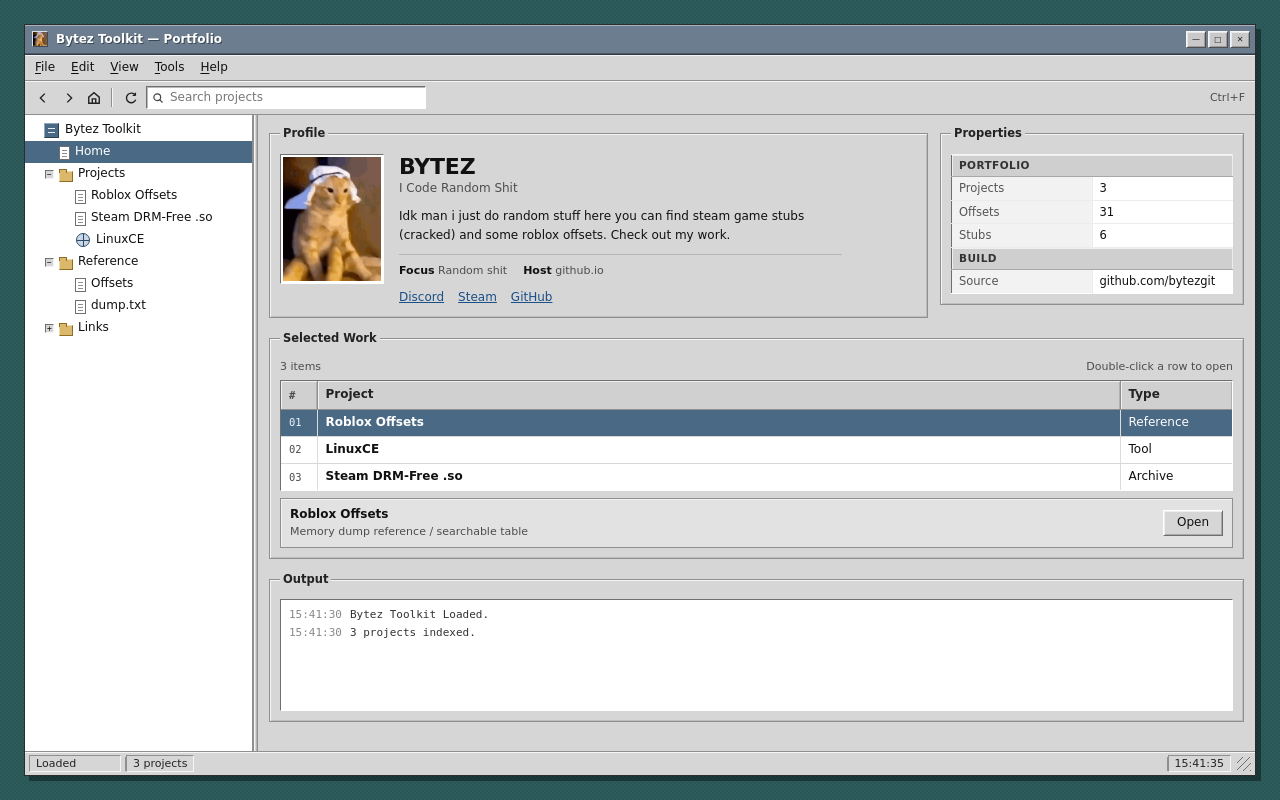
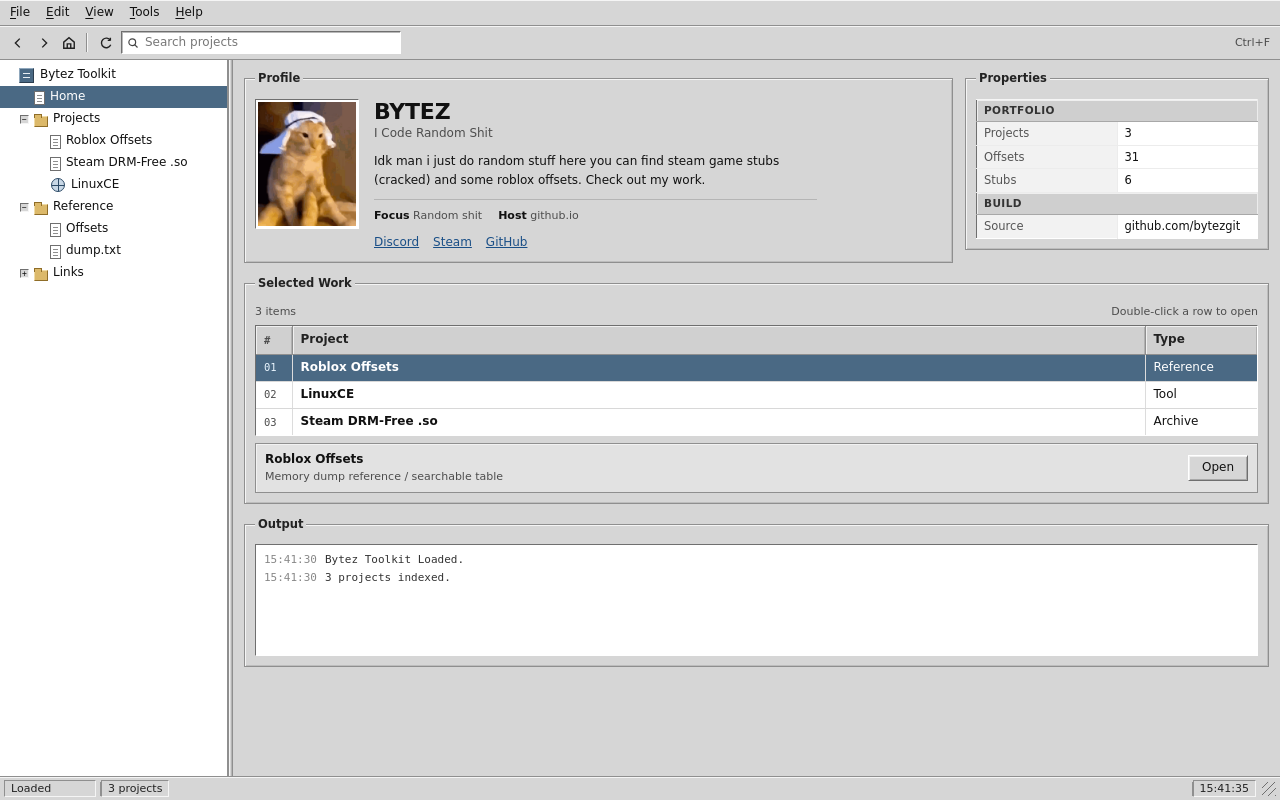
Before and after one commit to bytezgit/bytezgit.github.io, a plain HTML site: page index.html in a window 1280 px wide. Drawn offline with Linux system fonts and the light colour scheme.

Commit message:
Add files via upload

```diff
--- a/assets/oldgtk.css
+++ b/assets/oldgtk.css
@@ -27,11 +27,8 @@ html, body { height: 100%; }
 
 body {
   margin: 0;
-  padding: 24px;
-  background-color: #2e5c5c;
-  background-image: repeating-conic-gradient(#2e5c5c 0% 25%, #2b5656 0% 50%);
-  background-size: 4px 4px;
-  background-attachment: fixed;
+  padding: 0;
+  background: var(--form);
   color: var(--ink);
   font: 12px/1.45 var(--font);
   -webkit-font-smoothing: none;
@@ -58,91 +55,19 @@ input[type="text"] { accent-color: var(--select); }
   z-index: 1;
   display: flex;
   flex-direction: column;
-  width: min(1240px, 100%);
-  height: min(840px, calc(100dvh - 48px));
-  min-height: 520px;
+  width: 100%;
+  height: 100dvh;
+  min-height: 0;
   background: var(--form);
-  border: 1px solid #2c2c2c;
-  border-radius: 0;
-  box-shadow: 5px 5px 0 rgba(0,0,0,.38);
+  border: 0;
+  box-shadow: none;
   overflow: hidden;
 }
 
 .window.is-max {
   width: 100%;
-  height: calc(100dvh - 48px);
+  height: 100dvh;
 }
-
-/* ── title bar ─────────────────────────────────────────── */
-.titlebar {
-  flex: 0 0 30px;
-  display: flex;
-  align-items: center;
-  height: 30px;
-  background: #6b7d8f;
-  border-bottom: 1px solid #2f3a44;
-  box-shadow: inset 0 1px 0 #a3b2bf, inset 0 -1px 0 #4b5965;
-  user-select: none;
-}
-
-.title-left {
-  display: flex;
-  align-items: center;
-  gap: 8px;
-  min-width: 0;
-  padding-left: 7px;
-}
-
-.app-icon {
-  width: 16px;
-  height: 16px;
-  object-fit: cover;
-  border: 1px solid;
-  border-color: #d8e0e7 #3d4954 #3d4954 #d8e0e7;
-  background: #fff;
-}
-
-.title-text {
-  overflow: hidden;
-  color: #fff;
-  font-size: 12px;
-  font-weight: 700;
-  text-shadow: 1px 1px 0 #3c4853;
-  white-space: nowrap;
-  text-overflow: ellipsis;
-}
-
-.win-controls {
-  display: flex;
-  align-items: center;
-  gap: 2px;
-  height: 100%;
-  margin-left: auto;
-  padding-right: 5px;
-}
-
-.wc {
-  display: grid;
-  width: 20px;
-  height: 17px;
-  place-items: center;
-  border: 1px solid;
-  border-color: #f6f6f6 #4f4f4f #4f4f4f #f6f6f6;
-  background: #c9c9c9;
-  color: #222;
-  font-family: var(--font);
-  font-size: 8px;
-  line-height: 1;
-  box-shadow: inset 1px 1px 0 #e8e8e8, inset -1px -1px 0 #9c9c9c;
-}
-
-.wc:hover { background: #dcdcdc; }
-.wc:active {
-  border-color: #4f4f4f #f6f6f6 #f6f6f6 #4f4f4f;
-  background: #bcbcbc;
-  box-shadow: inset 1px 1px 0 #8f8f8f;
-}
-.wc-close:hover { background: #d8b4b0; border-color: #f6e2e0 #6b3631 #6b3631 #f6e2e0; }
 
 /* ── menu bar ──────────────────────────────────────────── */
 .menubar {
@@ -694,7 +619,7 @@ body.is-resizing .splitter { background: #b9c8d6; }
   .toolbar-note { display: none; }
   .tree-pane {
     position: absolute;
-    top: 90px;
+    top: 60px;
     bottom: 24px;
     left: 0;
     z-index: 50;
@@ -713,9 +638,7 @@ body.is-resizing .splitter { background: #b9c8d6; }
 }
 
 @media (max-width: 560px) {
-  .titlebar { flex-basis: 28px; height: 28px; }
-  .wc { width: 19px; height: 16px; }
-  .tree-pane { top: 87px; }
+  .tree-pane { top: 59px; }
   .menubar { flex-basis: 25px; height: 25px; }
   .menu-btn { padding: 0 6px; font-size: 11.5px; }
   .dropdown {
--- a/index.html
+++ b/index.html
@@ -5,23 +5,14 @@
 <meta name="viewport" content="width=device-width, initial-scale=1.0">
 <title>Bytez Toolkit</title>
 <meta name="description" content="I Code Random Shit.">
-<meta name="theme-color" content="#35424e">
+<meta name="theme-color" content="#d6d6d6">
+<link rel="icon" href="favicon.ico">
 <link rel="stylesheet" href="assets/oldgtk.css">
 <link rel="stylesheet" href="assets/pages.css">
 </head>
 <body>
 
 <div class="window">
-
-  <div class="titlebar">
-    <div class="title-left">
-      <img class="app-icon" src="pfp.jpg" alt="">
-      <span class="title-text">Bytez Toolkit &mdash; Portfolio</span>
-    </div>
-    <div class="win-controls" aria-hidden="true">
-      <span class="wc wc-min">&#8212;</span><span class="wc wc-max">&#9633;</span><span class="wc wc-close">&#10005;</span>
-    </div>
-  </div>
 
   <div class="menubar" role="menubar">
     <div class="menu">
@@ -46,7 +37,6 @@
       <button class="menu-btn" aria-haspopup="true" aria-expanded="false"><u>V</u>iew</button>
       <div class="dropdown" role="menu">
         <button class="menu-item" data-action="refresh" role="menuitem">Refresh</button>
-        <button class="menu-item" data-action="maximize" role="menuitem">Maximize window</button>
       </div>
     </div>
     <div class="menu">
```
Also changed, not shown: roblox-offsets.html (+2 -12 lines), steam-drm-free.html (+2 -12 lines).
